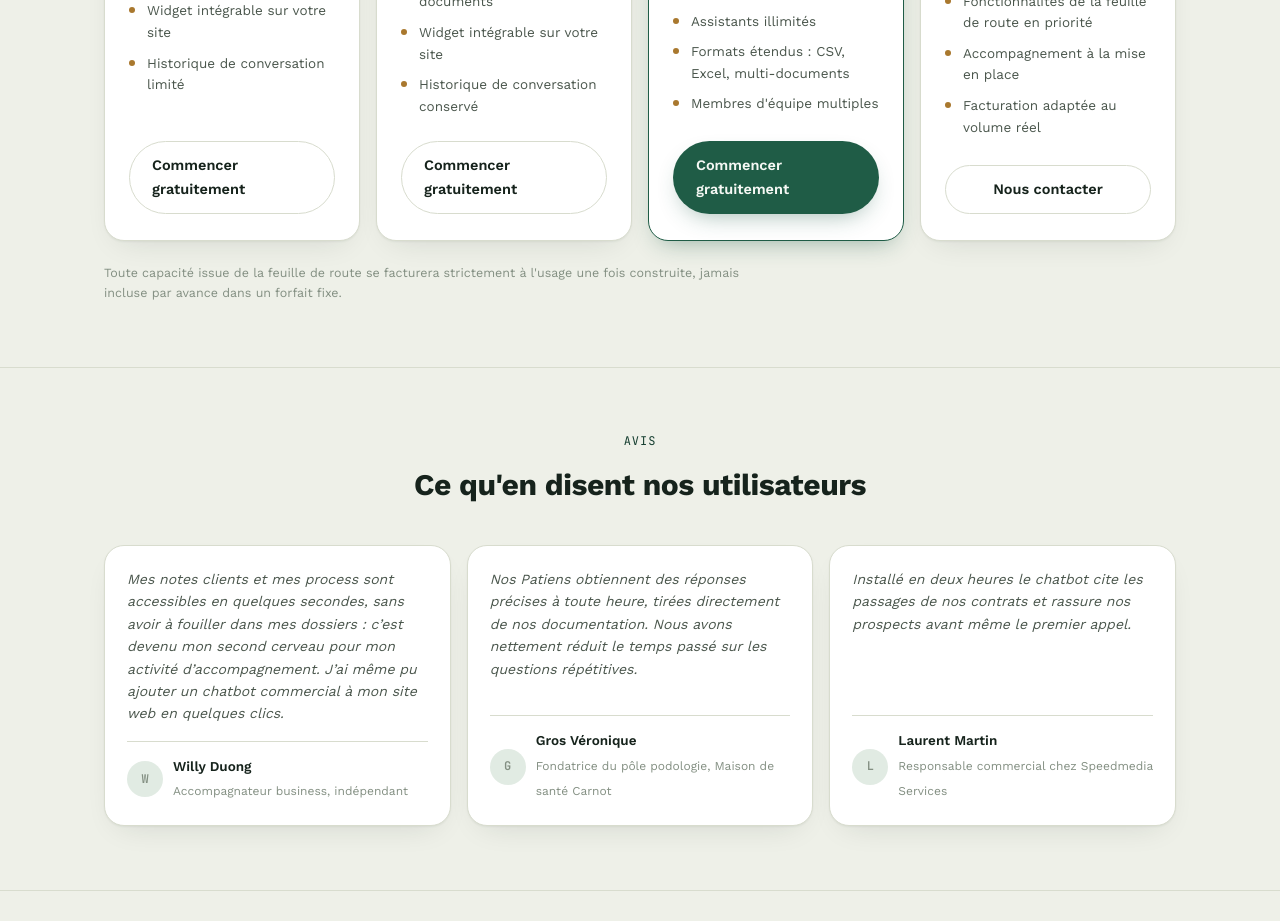
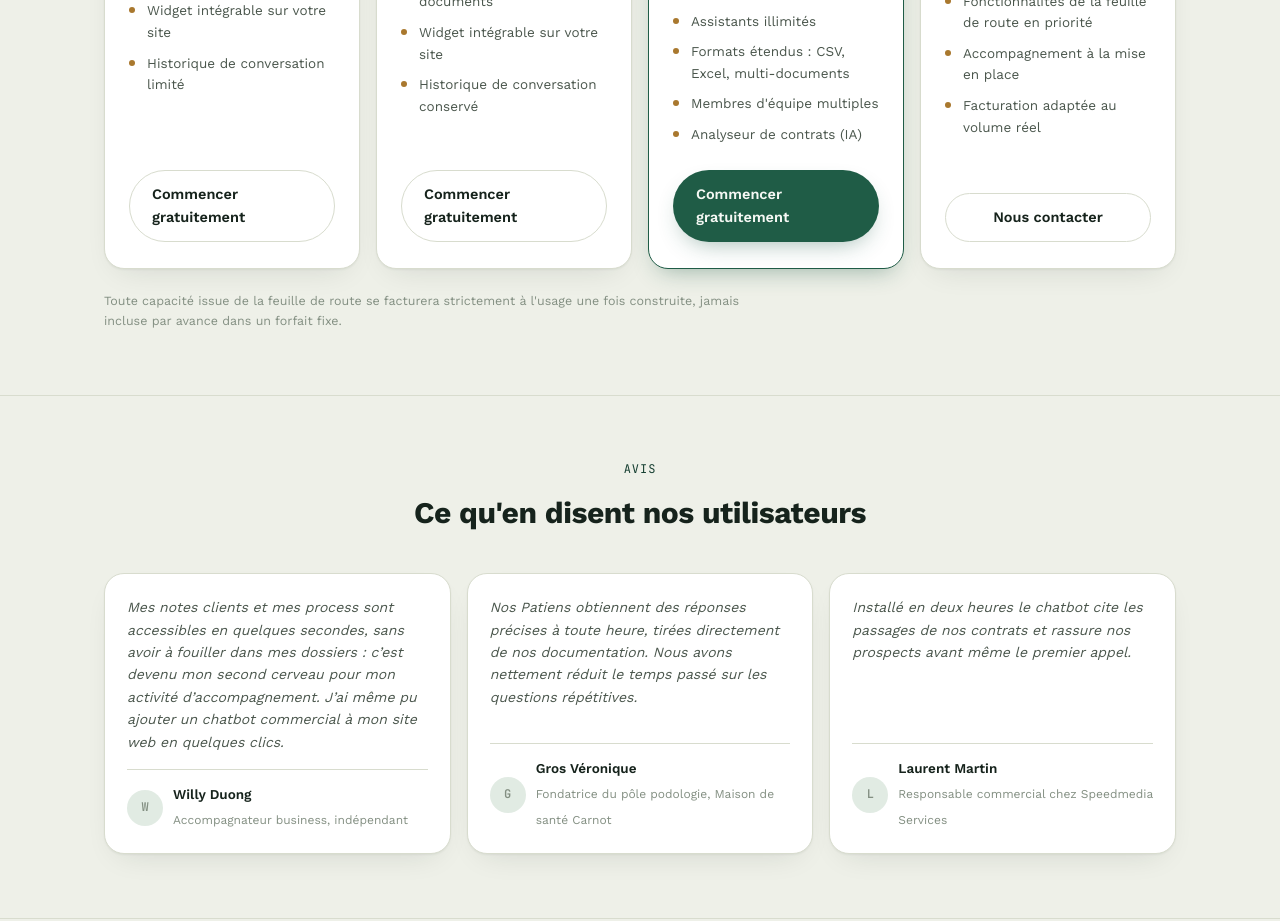
Before and after one commit to Explonentielle/rag-sass, a Next.js app: page / in a window 1280 px wide. Shown: the part 4160-5081 px from the top of the page. Built offline with nearby package versions, Linux system fonts and the light colour scheme; no server answers.

Commit message:
Mentionner l'analyseur de contrats dans les features du palier PME
Pricing dashboard (app/dashboard/plan) et page publique (app/page.tsx)
dupliquaient deja la meme liste, ajoutees aux deux pour rester synchrones.

```diff
--- a/app/page.tsx
+++ b/app/page.tsx
@@ -438,7 +438,12 @@ function Pricing({ isLoggedIn }: { isLoggedIn: boolean }) {
       price: '49€',
       per: '/ mois',
       included: '3 000 messages inclus · +2€ / 100 au-delà',
-      features: ['Assistants illimités', 'Formats étendus : CSV, Excel, multi-documents', "Membres d'équipe multiples"],
+      features: [
+        'Assistants illimités',
+        'Formats étendus : CSV, Excel, multi-documents',
+        "Membres d'équipe multiples",
+        'Analyseur de contrats (IA)',
+      ],
       cta: 'Commencer gratuitement',
       featured: true,
     },
```
Also changed, not shown: lib/plans.ts (+6 -1 lines).
